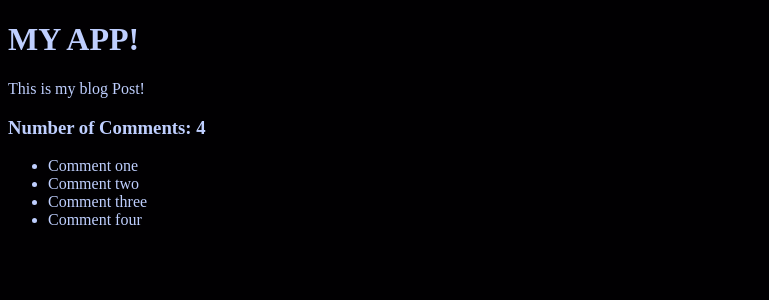
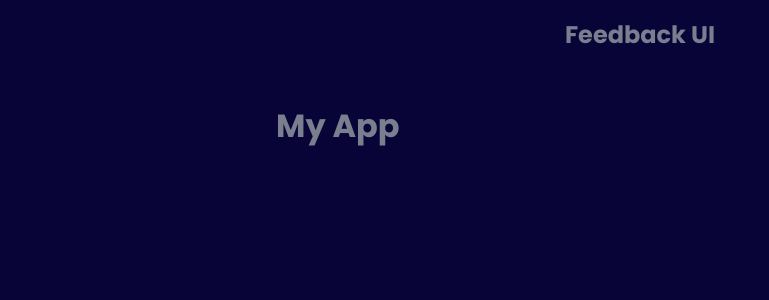
Before and after one commit to baktash-11/feedback, a React (Create React App) app: page / in a window 1280 px wide. Shown: the top 300 px of the page, without its empty margins (0-769 px from the left). Built offline with nearby package versions, Linux system fonts and the light colour scheme.

Commit message:
index.css has been updated and components folder has been created. a short intro to props

```diff
--- a/src/App.js
+++ b/src/App.js
@@ -1,42 +1,13 @@
+import Header  from "./components/Header";
+function App(){
 
-function App(){
-    // using variables dynamically
-    let title = "My App";
-    let body ="This is my blog Post!"
-
-    // creating a list dynamically
-    let comments = [
-        {id: 1, text: "Comment one"},
-        {id: 2, text: "Comment two"},
-        {id: 3, text: "Comment three"},
-        {id: 4, text: "Comment four"}
-    ]
-
-    // using condition
-    let loading= false;
-    if(loading)return <h1>Loading...</h1>
-
-    let commentBlock = (
-        <div className="comment">
-        <h3>Number of Comments: {comments.length}</h3>
-        <ul>
-            {comments.map((comment, index)=>(
-                <li key={index}>{comment.text}</li>
-            ))}
-        </ul>
-    </div>
-    )
-    let showComments = true;
-    let commentMessage = "You have four Comments: "
     return(
-        <div className="container">
-            <h1>{title.toUpperCase()}!</h1>
-            <p>{body}</p>
-
-            {showComments ? commentBlock : commentMessage+ comments.length}
-
-
-        </div>
+        <>
+            <Header/>
+            <div className="container">
+                <h1>My App</h1>
+            </div>
+        </>
     )
 }
 
--- /dev/null
+++ b/src/components/Header.jsx
@@ -0,0 +1,23 @@
+import PropTypes from 'prop-types'
+
+function Header(props) {
+    return (
+        <header>
+            <div className="container">
+                <h2>{props.text}</h2>
+            </div>
+        </header>
+
+    )
+}
+Header.defaultProps ={
+    text: 'Feedback UI'
+}
+Header.propTypes={
+    text: PropTypes.string
+}
+
+export default Header
+
+// _rfce creating component
+// impt import proptypes
--- a/src/index.css
+++ b/src/index.css
@@ -1,4 +1,230 @@
-body{
-    background-color: #010002;
-    color: #bfcfff;
+@import url('https://fonts.googleapis.com/css2?family=Poppins:wght@400;600;700&display=swap');
+
+* {
+    box-sizing: border-box;
+    margin: 0;
+    padding: 0;
 }
+
+body {
+    width: 80%;
+    font-family: 'Poppins', sans-serif;
+    background-color: #090438;
+    color: rgba(168, 178, 180, 0.705);
+    line-height: 1.6;
+    margin: auto;
+}
+
+ul {
+    list-style: none;
+}
+
+.container {
+    max-width: 768px;
+    margin: auto;
+    padding: 0 20px;
+}
+
+header {
+    height: 70px;
+    width: 100%;
+    display: flex;
+    justify-content: space-between;
+    align-items: center;
+    margin-bottom: 30px;
+}
+
+.card {
+    background-color: rgba(168, 178, 180, 0.705);
+    color: #333;
+    border-radius: 15px;
+    padding: 40px 50px;
+    margin: 20px 0;
+    position: relative;
+}
+
+.card.reverse {
+    background-color: rgba(0, 0, 0, 0.4);
+    color: rgba(168, 178, 180, 0.705);
+}
+
+.card h2 {
+    font-size: 22px;
+    font-weight: 600;
+    text-align: center;
+}
+
+.rating {
+    display: flex;
+    align-items: center;
+    justify-content: space-around;
+    margin: 30px 0 40px;
+}
+
+.rating li,
+.num-display {
+    position: relative;
+    background: #f4f4f4cc;
+    width: 50px;
+    height: 50px;
+    padding: 10px;
+    text-align: center;
+    border-radius: 50%;
+    font-size: 19px;
+    border: 1px rgba(238, 238, 238, 0.801) solid;
+    transition: 0.3s;
+}
+
+.rating li label {
+    position: absolute;
+    top: 50%;
+    left: 50%;
+    width: 50px;
+    height: 50px;
+    padding: 10px;
+    border-radius: 50%;
+    transform: translate(-50%, -50%);
+    cursor: pointer;
+}
+
+.rating li:hover,
+.num-display {
+    background: #ff6a95;
+    color: #fff;
+}
+
+[type='radio'] {
+    opacity: 0;
+}
+
+[type='radio']:checked~label {
+    background: #ff6a95;
+    color: #fff;
+}
+
+.input-group {
+    display: flex;
+    flex-direction: row;
+    border: 1px solid #ccc;
+    padding: 8px 10px;
+    border-radius: 8px;
+}
+
+input {
+    flex-grow: 2;
+    border: none;
+    font-size: 16px;
+}
+
+input:focus {
+    outline: none;
+}
+
+.feedback-stats {
+    color: #fff;
+    display: flex;
+    justify-content: space-between;
+    align-items: center;
+}
+
+.num-display {
+    position: absolute;
+    top: -10px;
+    left: -10px;
+}
+
+.close,
+.edit {
+    position: absolute;
+    top: 10px;
+    right: 20px;
+    cursor: pointer;
+    background: none;
+    border: none;
+}
+
+.edit {
+    right: 40px;
+}
+
+.btn {
+    color: #fff;
+    border: 0;
+    border-radius: 8px;
+    color: #fff;
+    width: 100px;
+    height: 40px;
+    cursor: pointer;
+}
+
+.btn-primary {
+    background-color: #202142;
+}
+
+.btn-secondary {
+    background: #ff6a95;
+}
+
+.btn:hover {
+    transform: scale(0.98);
+    opacity: 0.9;
+}
+
+.btn:disabled {
+    background-color: #cccccc;
+    color: #333;
+    cursor: auto;
+}
+
+.btn:disabled:hover {
+    transform: scale(1);
+    opacity: 1;
+}
+
+.message {
+    padding-top: 10px;
+    text-align: center;
+    color: rebeccapurple;
+}
+
+.about-link {
+    position: absolute;
+    bottom: 20px;
+    right: 20px;
+    color: #fff;
+    cursor: pointer;
+}
+
+.about-link a {
+    color: #fff;
+}
+
+.about-link a:hover {
+    color: #ff6a95;
+}
+
+.about h1 {
+    margin-bottom: 20px;
+}
+
+.about p {
+    margin: 10px 0;
+}
+
+@media (max-width: 600px) {
+    .rating li {
+        margin: 10px 3px;
+    }
+
+    .rating {
+        display: flex;
+        align-items: center;
+        justify-content: center;
+        flex-wrap: wrap;
+        margin: 30px 0 40px;
+    }
+
+    .input-group input {
+        width: 80%;
+    }
+}
```
Also changed, not shown: components.txt (added).
